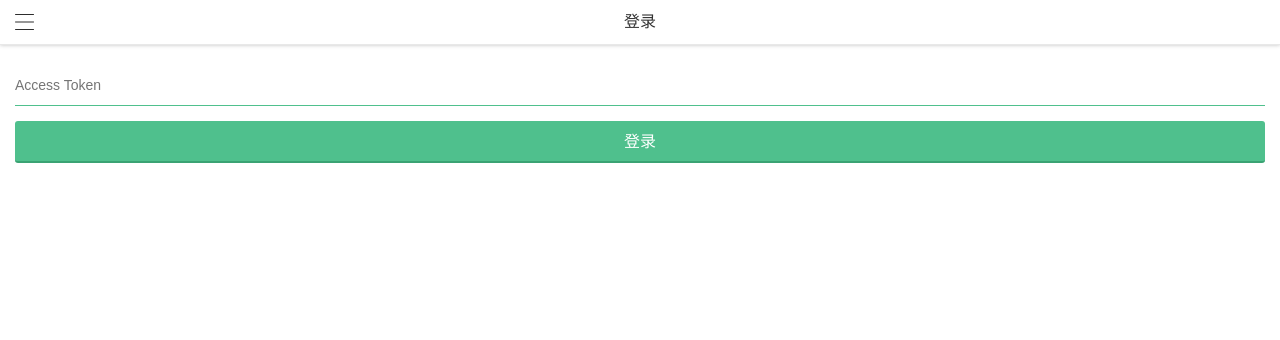
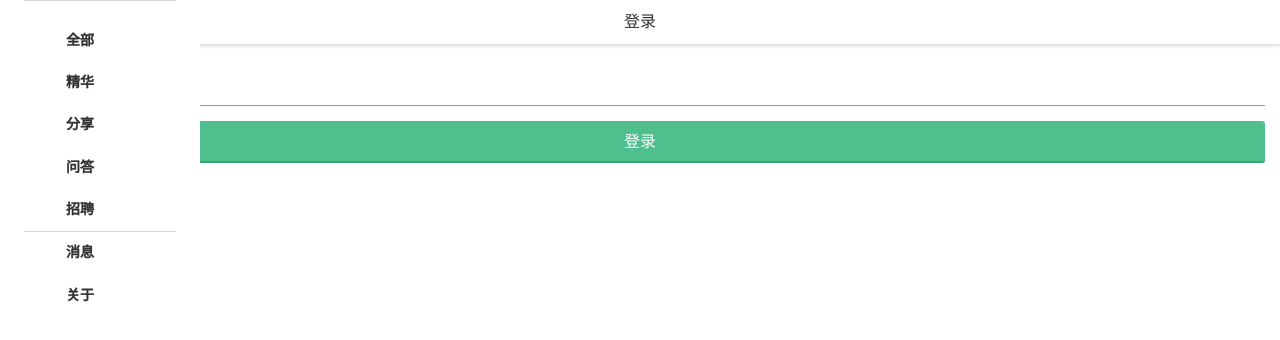
Before and after one commit to howzy/Vue-cnodejs-exercise, a Vue app: page /login in a window 1280 px wide. Shown: the top 340 px of the page. Built offline with nearby package versions, Linux system fonts and the light colour scheme; a web font is replaced by a local one.

Commit message:
侧边菜单栏样式

```diff
--- a/src/assets/scss/iconfont/iconfont.css
+++ b/src/assets/scss/iconfont/iconfont.css
@@ -15,3 +15,13 @@
   -webkit-text-stroke-width: 0.2px;
   -moz-osx-font-smoothing: grayscale;
 }
+
+.icon-tianjia:before { content: "\e60d"; margin-right: 30px; }
+.icon-fenxiang:before { content: "\e600"; margin-right: 30px; }
+.icon-shezhi:before { content: "\e601"; margin-right: 30px;}
+.icon-wenda:before { content: "\e602"; margin-right: 30px;}
+.icon-hao:before { content: "\e603"; margin-right: 30px;}
+.icon-quanbu:before { content: "\e604"; margin-right: 30px;}
+.icon-zhaopin:before { content: "\e605"; margin-right: 30px;}
+.icon-xiaoxi:before { content: "\e606"; margin-right: 30px;}
+.icon-about:before { content: "\e607"; margin-right: 30px;}
--- a/src/components/header.vue
+++ b/src/components/header.vue
@@ -10,10 +10,18 @@
         </router-link>
       </div>
     </header>
+    <nv-menu></nv-menu>
   </div>
 </template>
 
 <script>
+import nvMenu from './menu'
+
+export default {
+  components: {
+    nvMenu
+  }
+}
 
 </script>
 
--- /dev/null
+++ b/src/components/menu.vue
@@ -0,0 +1,65 @@
+<template>
+  <section id="sideBar" class="nav-list show">
+    <section class="list-ul">
+      <router-link class="icon-quanbu iconfont item" :to="{'name':'list', query:{tab:'all'}}">全部</router-link>
+      <router-link class="icon-hao iconfont item" :to="{'name':'list', query:{tab:'good'}}">精华</router-link>
+      <router-link class="icon-fenxiang iconfont item" :to="{'name':'list', query:{tab:'share'}}">分享</router-link>
+      <router-link class="icon-wenda iconfont item" :to="{'name':'list', query:{tab:'ask'}}">问答</router-link>
+      <router-link class="icon-zhaopin iconfont item" :to="{'name':'list', query:{tab:'job'}}">招聘</router-link>
+      <router-link class="icon-xiaoxi iconfont item line" :to="{'name':'list'}">消息</router-link>
+      <router-link class="icon-about iconfont item" :to="{'name':'list'}">关于</router-link>
+    </section>
+  </section>
+</template>
+
+<script>
+
+export default {
+  props: ['showMenu', 'pageType', 'nickName', 'profileUrl'],
+}
+</script>
+
+<style lang="scss">
+  .nav-list {
+    position: fixed;
+    top: 0;
+    bottom: 0;
+    left: -200px;
+    z-index: 99;
+    width: 200px;
+    color: #313131;
+    background-color: #fff;
+    transition: all .3s ease;
+
+    &.show {
+      transform: translateX(200px);
+    }
+  }
+  .list-ul {
+    margin: 0 24px;
+    padding-top: 9%;
+    border-top: 1px solid #d4d4d4;
+
+    .item {
+      display: block;
+      padding: 9% 0;
+      color: #313131;
+      text-indent: 1px;
+      font: 200 14px/15px;
+      font-weight: 700;
+      font-size: 14px;
+      line-height: 15px;
+
+      &:last-child {
+        margin-bottom: 50px;
+      }
+
+      &:before {
+        color: #2c3e50;
+      }
+    }
+    .line {
+      border-top: 1px solid #d4d4d4;
+    }
+  }
+</style>
```
